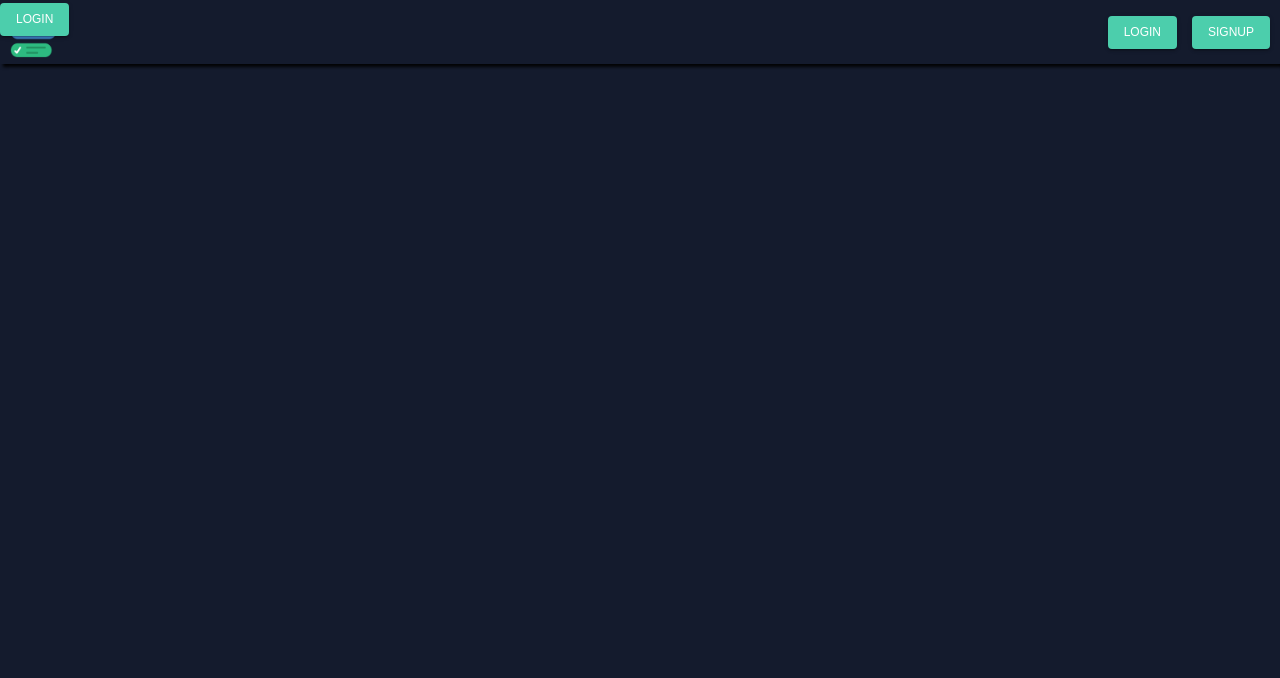
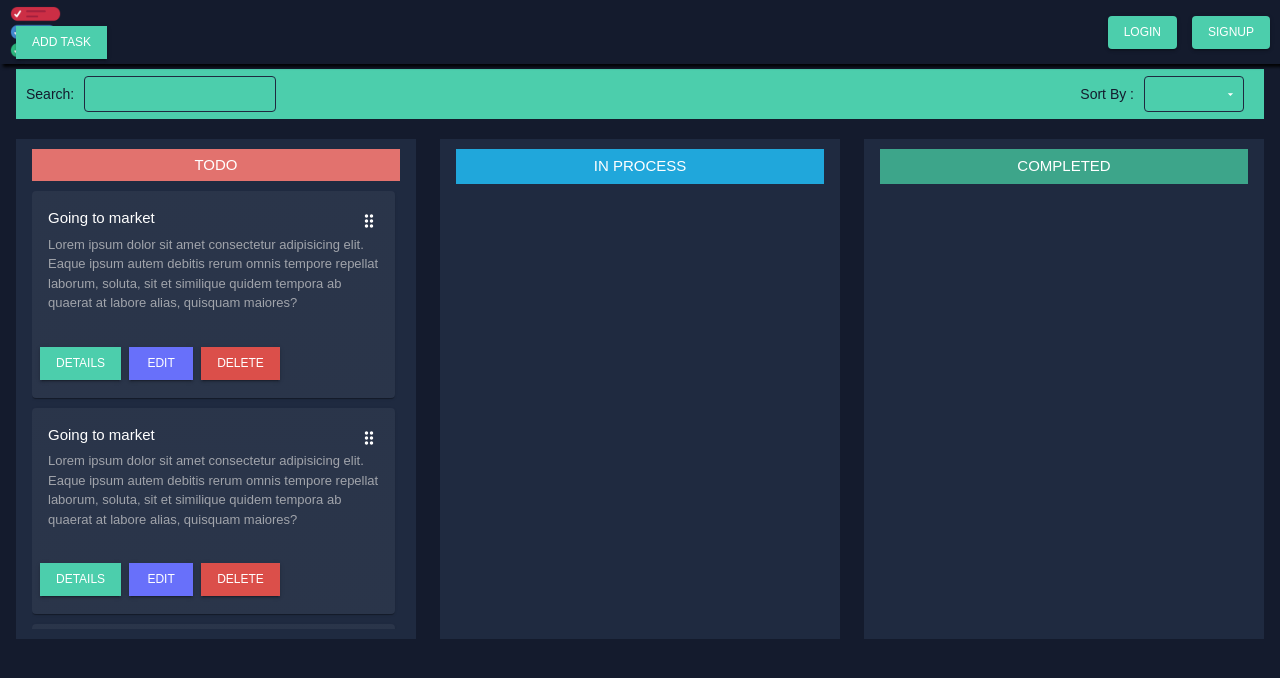
Before and after one commit to theGDM/voosh-assignment-task, a React (Create React App) app: page /dashboard in a window 1280 px wide. Shown: the top 678 px of the page. Built offline with nearby package versions, Linux system fonts and the light colour scheme.

Commit message:
Gyandeep | Created add task button, columns for todo, inprocess, completed task

```diff
--- a/src/pages/dashboard/dashboard.jsx
+++ b/src/pages/dashboard/dashboard.jsx
@@ -1,56 +1,175 @@
-import { Box, Button, InputLabel, MenuItem, Select } from "@mui/material";
+import { Box, Button, MenuItem, Select, TextField, Grid } from "@mui/material";
 import { tokens } from "../../theme";
 import { useTheme } from "@mui/material";
 import { useEffect, useState } from "react";
 import { useDispatch, useSelector } from "react-redux";
 import { useNavigate } from "react-router-dom";
-import Card from '@mui/material/Card';
-import CardHeader from '@mui/material/CardHeader';
-import CardMedia from '@mui/material/CardMedia';
-import CardActions from '@mui/material/CardActions';
-import IconButton from '@mui/material/IconButton';
 import Typography from '@mui/material/Typography';
-import DeleteIcon from '@mui/icons-material/Delete';
-import Header from "../../components/header";
+import Header from "../../components/Header";
+import TaskCard from "../../components/TaskCard";
 
 const Dashboard = () => {
     const theme = useTheme();
     const colors = tokens(theme.palette.mode);
     const navigate = useNavigate();
     const dispatch = useDispatch();
+    const [filterValue, setFilterValue] = useState('');
 
-    useEffect(() => {
-        // const user = localStorage.getItem("userEmail");
-        // if (!user) navigate("/");
-
-        (async () => {
-
-        })();
-    }, []);
-
+    const handleChange = (e) => {
+        setFilterValue(e.target.value);
+    };
 
     return (
-        <Box width='100vw' height='100vh'>
+        <Box width='100vw' height='100vh' >
             <Header />
-            <Box>
+            <Box m='1.6rem' >
                 <Button
                     type="button"
                     variant="contained"
                     sx={{
-                        mt: '0.3rem',
-                        mb: '0.2rem',
+                        mt: '1rem',
+                        mb: '1rem',
                         backgroundColor: colors.greenAccent[500],
                         "&:hover": {
                             backgroundColor: colors.greenAccent[600], // Set your desired hover color
                         },
-                        fontSize: '1.2rem'
+                        fontSize: '1.2rem',
+                        borderRadius: '0',
                     }}
                     onClick={{}}
                 >
-                    Login
+                    Add Task
                 </Button>
+                <Box height='5rem' bgcolor={colors.greenAccent[500]} display='flex' flexDirection='row' justifyContent='space-between' alignItems='center' p='0 1rem'>
+                    <Box display='flex' alignItems='center' >
+                        <Typography fontSize='1.4rem' color={colors.primary[500]}>
+                            Search:
+                        </Typography>
+                        <TextField
+                            type="text"
+                            sx={{
+                                m: '0 1rem',
+                                '& .MuiInputBase-input': {
+                                    fontSize: '1.3rem', // Adjust the font size as needed
+                                    height: '2rem', // Adjust the height of the text area
+                                    padding: '0.8rem', // Adjust the padding as needed
+                                },
+                                '& .MuiOutlinedInput-root': {
+                                    '& fieldset': {
+                                        borderColor: colors.primary[400], // Default border color
+                                    },
+                                    '&:hover fieldset': {
+                                        borderColor: colors.blueAccent[600], // Border color on hover
+                                        borderWidth: '0.2rem'
+                                    },
+                                    '&.Mui-focused fieldset': {
+                                        borderColor: colors.blueAccent[600],// Border color when focused
+                                        borderWidth: '0.2rem'
+                                    },
+                                },
+                            }}
+                        />
+
+                    </Box>
+                    <Box display='flex' alignItems='center' >
+                        <Typography fontSize='1.4rem' color={colors.primary[500]}>
+                            Sort By :
+                        </Typography>
+                        <Select
+                            value={filterValue}
+                            onChange={handleChange}
+
+                            sx={{
+                                m: '0 1rem',
+                                fontSize: '1.3rem', // Adjust the font size for the selected item
+                                width: '10rem',
+                                height: '3.6rem',
+                                color: 'white',
+                                '.MuiOutlinedInput-notchedOutline': {
+                                    borderColor: colors.primary[400],
+                                },
+                                '&.Mui-focused .MuiOutlinedInput-notchedOutline': {
+                                    borderColor: colors.blueAccent[600],// Border color when focused
+                                    borderWidth: '0.2rem'
+                                },
+                                '&:hover .MuiOutlinedInput-notchedOutline': {
+                                    borderColor: colors.blueAccent[600],// Border color when focused
+                                    borderWidth: '0.2rem'
+                                },
+                                '.MuiSvgIcon-root ': {
+                                    borderColor: colors.primary[400], // Default border color
+                                }
+                            }}
+                            MenuProps={{
+                                PaperProps: {
+                                    sx: {
+                                        '& .MuiMenuItem-root': {
+                                            fontSize: '1.3rem', // Adjust the font size for menu items
+                                        }
+                                    }
+                                }
+                            }}
+                        >
+                            <MenuItem value={10}>Recent</MenuItem>
+                            <MenuItem value={20}>1 day left</MenuItem>
+                            <MenuItem value={30}>2 day left</MenuItem>
+                        </Select>
+
+                    </Box>
+                </Box>
+                <Box mt='2rem'>
+                    <Grid container spacing={3}>
+                        <Grid item xs={4}>
+                            <Box height='50rem'
+                                bgcolor={colors.primary[400]}
+                                display='flex'
+                                alignItems='center'
+                                flexDirection='column'
+                                p='1rem 1.6rem'
+                            >
+                                <Box height='3.5rem' width='100%' bgcolor={colors.redAccent[400]} display='flex' justifyContent='center' alignItems='center'>
+                                    <Typography fontSize='1.5rem' fontWeight='500' textAlign='center' color='white'>TODO</Typography>
+                                </Box>
+                                <Box height='100%' mt='1rem' pr='0.5rem' scrollBehavior='auto' overflow='auto'>
+                                    <TaskCard />
+                                    <TaskCard />
+                                    <TaskCard />
+                                    <TaskCard />
+                                </Box>
+                            </Box>
+                        </Grid>
+                        <Grid item xs={4}>
+                            <Box height='50rem'
+                                bgcolor={colors.primary[400]}
+                                display='flex'
+                                alignItems='center'
+                                flexDirection='column'
+                                scrollBehavior='auto'
+                                p='1rem 1.6rem'
+                            >
+                                <Box height='3.5rem' width='100%' bgcolor='#20a7db' display='flex' justifyContent='center' alignItems='center'>
+                                    <Typography fontSize='1.5rem' fontWeight='500' textAlign='center' color='white'>IN PROCESS</Typography>
+                                </Box>
+                            </Box>
+                        </Grid>
+                        <Grid item xs={4}>
+                            <Box height='50rem'
+                                bgcolor={colors.primary[400]}
+                                display='flex'
+                                alignItems='center'
+                                flexDirection='column'
+                                scrollBehavior='auto'
+                                p='1rem 1.6rem'
+                            >
+                                <Box height='3.5rem' width='100%' bgcolor={colors.greenAccent[600]} display='flex' justifyContent='center' alignItems='center'>
+                                    <Typography fontSize='1.5rem' fontWeight='500' textAlign='center' color='white'>COMPLETED</Typography>
+                                </Box>
+                            </Box>
+                        </Grid>
+                    </Grid>
+                </Box>
             </Box>
-        </Box>
+        </Box >
     );
 };
 
```
